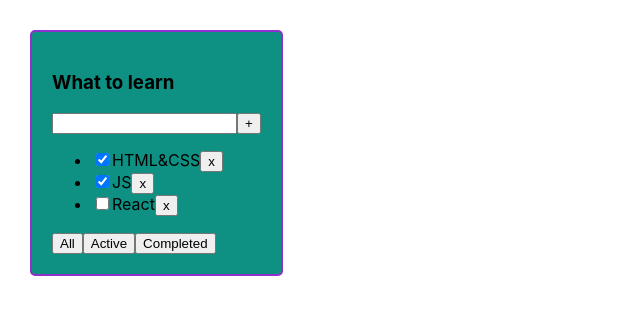
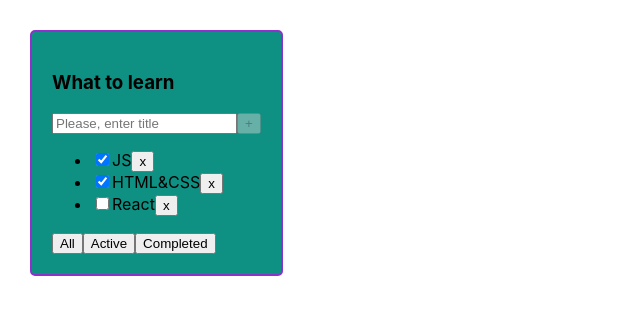
Before and after one commit to igor-minaev/it-incubator-todolist, a React (Create React App) app: page / in a window 1280 px wide. Shown: the top 314 px of the page, without its empty margins (0-640 px from the left). Built offline with nearby package versions, Linux system fonts and the light colour scheme.

Commit message:
lesson 3

```diff
--- a/package.json
+++ b/package.json
@@ -10,10 +10,12 @@
     "@types/node": "^16.18.1",
     "@types/react": "^18.0.23",
     "@types/react-dom": "^18.0.7",
+    "@types/uuid": "^9.0.2",
     "react": "^18.2.0",
     "react-dom": "^18.2.0",
     "react-scripts": "5.0.1",
     "typescript": "^4.8.4",
+    "uuid": "^9.0.0",
     "web-vitals": "^2.1.4"
   },
   "scripts": {
--- a/src/App.tsx
+++ b/src/App.tsx
@@ -1,24 +1,33 @@
 import React, {useState} from 'react';
 import './App.css';
 import {TaskType, TodoList} from "./TodoList";
+import {v1} from "uuid";
 
 export type FilterValuesType = "all" | "active" | "completed"
 
 function App() {
+
     const title: string = "What to learn"
     const [tasks, setTasks] = useState<TaskType[]>([
-        {id: 1, title: "HTML&CSS", isDone: true},
-        {id: 2, title: "JS", isDone: true},
-        {id: 3, title: "React", isDone: false}
+        {id: v1(), title: "JS", isDone: true},
+        {id: v1(), title: "HTML&CSS", isDone: true},
+        {id: v1(), title: "React", isDone: false}
     ])
     const [filter, setFilter] = useState<FilterValuesType>("all")
+
+    const removeTask = (taskId: string) => {
+        setTasks(tasks.filter(task => task.id !== taskId))
+    }
+
+    const addTask = (title: string) => {
+        const newTask: TaskType = {id: v1(), title, isDone: false}
+        setTasks([newTask, ...tasks])
+    }
+
     const changeFilter = (filter: FilterValuesType) => {
         setFilter(filter)
     }
 
-    const removeTask = (taskId: number) => {
-        setTasks(tasks.filter(task => task.id !== taskId))
-    }
     const getFilteredTasks = (tasks: TaskType[], filter: FilterValuesType): TaskType[] => {
         switch (filter) {
             case "active":
@@ -33,7 +42,13 @@ function App() {
     const filteredTasks = getFilteredTasks(tasks, filter)
     return (
         <div className="App">
-            <TodoList title={title} tasks={filteredTasks} removeTask={removeTask} changeFilter={changeFilter}/>
+            <TodoList
+                title={title}
+                tasks={filteredTasks}
+                removeTask={removeTask}
+                changeFilter={changeFilter}
+                addTask={addTask}
+            />
         </div>
     );
 }
--- a/src/TodoList.tsx
+++ b/src/TodoList.tsx
@@ -1,47 +1,76 @@
-import React, {FC} from 'react';
+import React, {ChangeEvent, FC, useRef, KeyboardEvent, useState} from 'react';
 import {FilterValuesType} from "./App";
 
 type TodoListPropsType = {
     title: string
     tasks: TaskType[]
-    removeTask: (taskId: number) => void
+    removeTask: (taskId: string) => void
     changeFilter: (filter: FilterValuesType) => void
+    addTask: (title: string) => void
 }
 
 export type TaskType = {
-    id: number
+    id: string
     title: string
     isDone: boolean
 }
 
-export const TodoList: FC<TodoListPropsType> = ({
-                                                    tasks, title,
-                                                    removeTask,
-                                                    changeFilter
-                                                }) => {
-    const tasksJSX = tasks.map(task => {
+export const TodoList: FC<TodoListPropsType> = (props) => {
+    // input with useRef
+    // const taskTitleInput = useRef<HTMLInputElement>(null)
+    // const addTaskHandler = ()=>{
+    //     if (taskTitleInput.current) {
+    //         props.addTask(taskTitleInput.current.value)
+    //         taskTitleInput.current.value = ''
+    //     }
+    // }
+
+    const [title, setTitle] = useState<string>('')
+    const tasksJSX = props.tasks.map(task => {
         return (
             <li key={task.id}>
                 <input type="checkbox" checked={task.isDone}/>
                 <span>{task.title}</span>
-                <button onClick={() => removeTask(task.id)}>x</button>
+                <button onClick={() => props.removeTask(task.id)}>x</button>
             </li>
         )
     })
+
+    const setTitleHandler = (e: ChangeEvent<HTMLInputElement>) => setTitle(e.currentTarget.value)
+    const addTaskHandler = () => {
+        props.addTask(title)
+        setTitle('')
+    }
+
+
+
+    const titleMaxLength = 25
+    const isTitleLengthToLong: boolean = title.length > titleMaxLength
+    const isAddBtnDisabled: boolean = !title.length || isTitleLengthToLong
+    const titleMaxLengthWarning = isTitleLengthToLong ? <div style={{color: 'orangered'}}>Title is too long</div> : null
+    const onKeyDownHandler = (e: KeyboardEvent<HTMLInputElement>) => e.key === 'Enter' && isAddBtnDisabled && addTaskHandler()
+
+    const handlerCreator = (filter:FilterValuesType) => () => props.changeFilter(filter)
+
     return (
         <div className="todolist">
-            <h3>{title}</h3>
+            <h3>{props.title}</h3>
             <div>
-                <input/>
-                <button>+</button>
+                {/*input with useRef*/}
+                {/*<input ref={taskTitleInput}/>*/}
+                {/*<button onClick={addTaskHandler}>+</button>*/}
+                <input placeholder='Please, enter title' value={title} onChange={setTitleHandler}
+                       onKeyDown={onKeyDownHandler}/>
+                <button disabled={isAddBtnDisabled} onClick={addTaskHandler}>+</button>
+                {titleMaxLengthWarning}
             </div>
             <ul>
                 {tasksJSX}
             </ul>
             <div>
-                <button onClick={() => changeFilter("all")}>All</button>
-                <button onClick={() => changeFilter("active")}>Active</button>
-                <button onClick={() => changeFilter("completed")}>Completed</button>
+                <button onClick={handlerCreator("all")}>All</button>
+                <button onClick={handlerCreator("active")}>Active</button>
+                <button onClick={handlerCreator("completed")}>Completed</button>
             </div>
         </div>
     );
```
Also changed, not shown: 1 other file (tests, documents, lock files or other folders).
